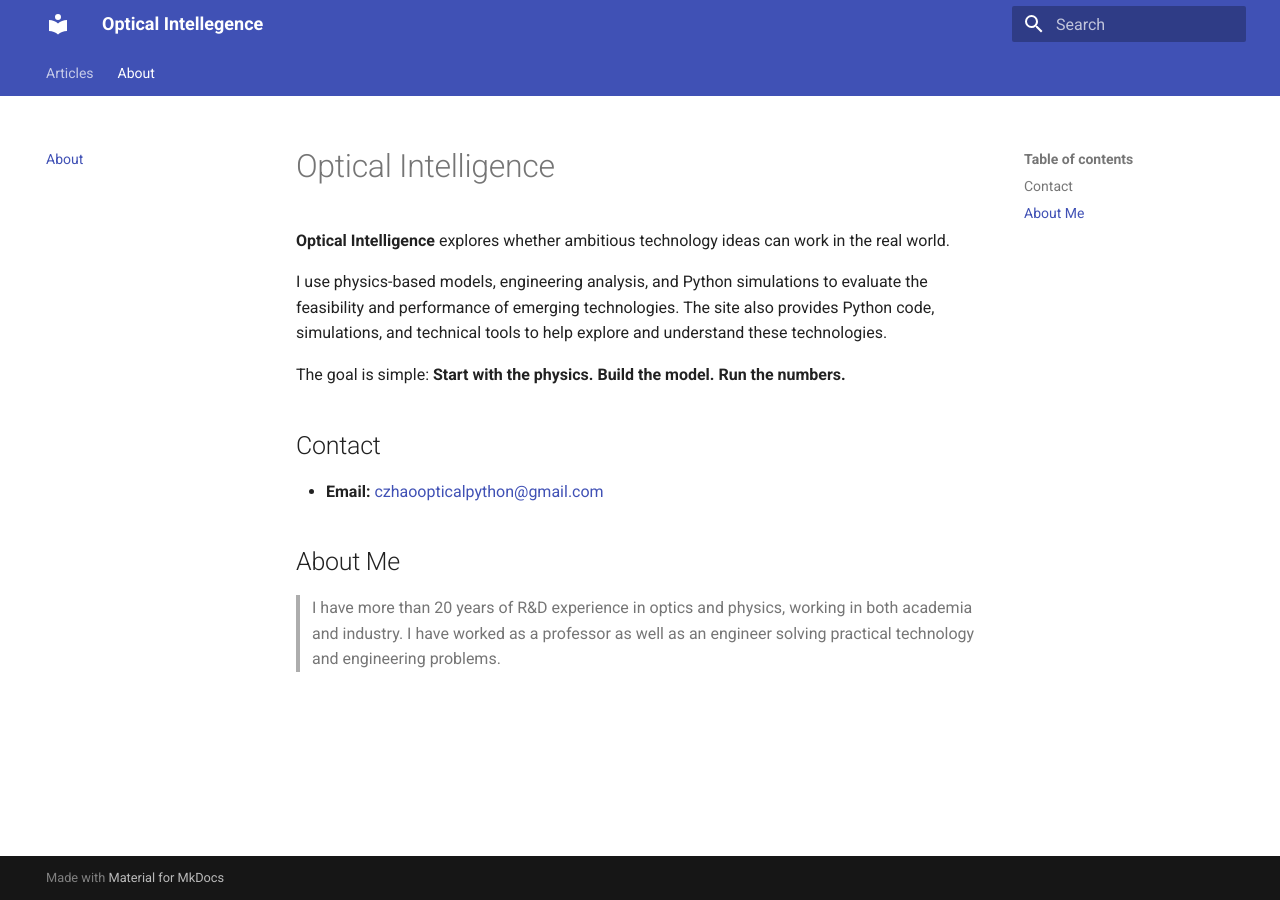
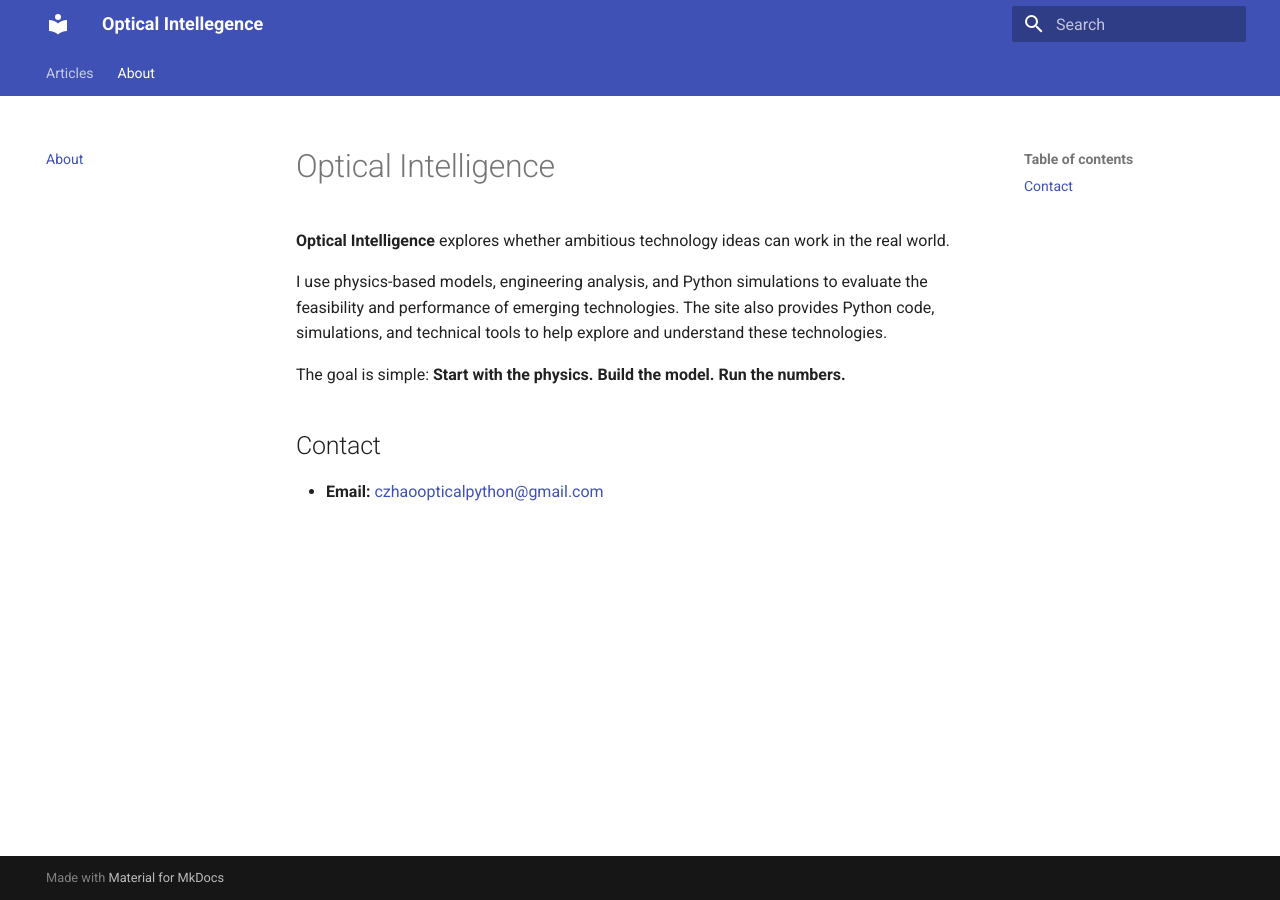
Before and after one commit to Optical-Intelligence/home, an MkDocs documentation site: the page built from docs/index.md, in a window 1280 px wide. Built offline with MkDocs 1.6.1 and Material for MkDocs 9.7.7, drawn with Linux system fonts in a browser that asks for light colours.

Commit message:
delete introduction of myself

```diff
--- a/docs/index.md
+++ b/docs/index.md
@@ -9,7 +9,3 @@ The goal is simple: **Start with the physics. Build the model. Run the numbers.*
 ## Contact
 
 * **Email:** [czhaoopticalpython@gmail.com](mailto:czhaoopticalpython@gmail.com)
-
-## About Me
-
->I have more than 20 years of R&D experience in optics and physics, working in both academia and industry. I have worked as a professor as well as an engineer solving practical technology and engineering problems.
```
